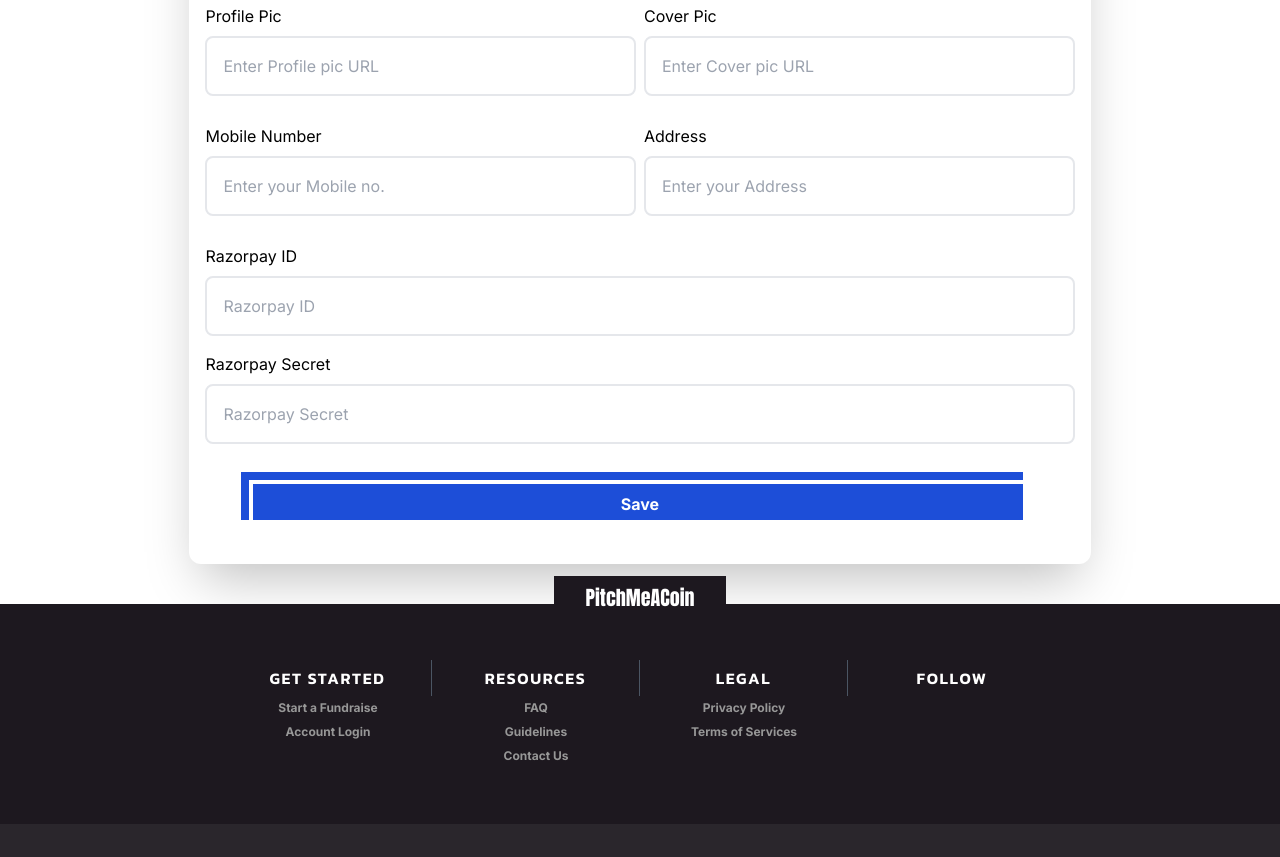
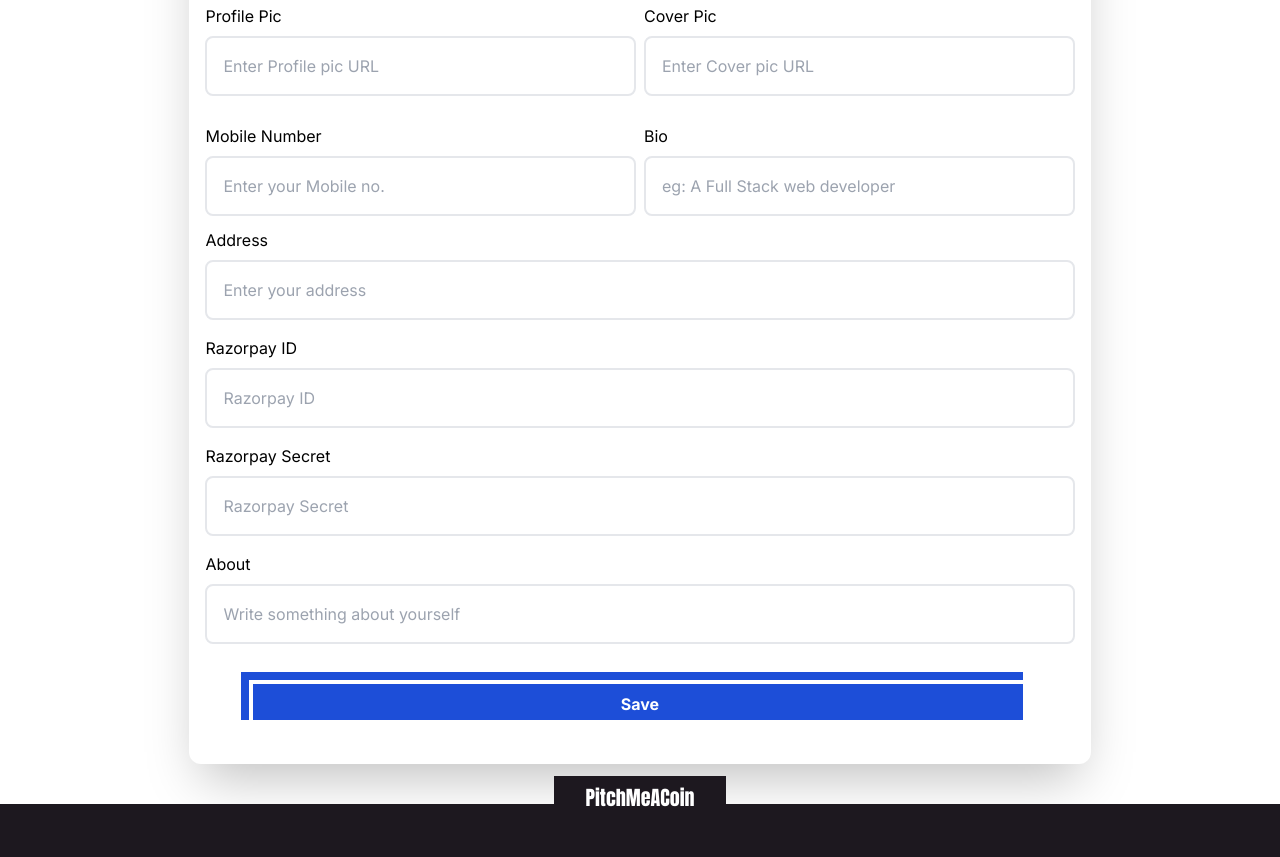
Before and after one commit to AbdullahShamoon/pitch-me-a-coin, a Next.js app: page /dashboard in a window 1280 px wide. Shown: the part 700-1557 px from the top of the page. Built offline with nearby package versions, Linux system fonts and the light colour scheme; no server answers; sample sign-in values are in the browser's storage; a web font is replaced by a local one.

Commit message:
Added dashboard inputs

```diff
--- a/app/dashboard/page.js
+++ b/app/dashboard/page.js
@@ -90,13 +90,13 @@ const page = () => {
                                     <div className="flex lg:flex-row md:flex-col sm:flex-col xs:flex-col gap-2 justify-center w-full">
                                         <div className="w-full  mb-4 mt-6">
                                             <label htmlFor="" className="mb-2 dark:text-gray-300">Profile Pic</label>
-                                            <input type="text" onChange={handleChange} name='profile_pic'
+                                            <input type="text" onChange={handleChange} name='profilepic'
                                                 className="mt-2 p-4 w-full border-2 rounded-lg dark:text-gray-200 dark:border-gray-600 dark:bg-gray-800"
                                                 placeholder="Enter Profile pic URL" />
                                         </div>
                                         <div className="w-full  mb-4 lg:mt-6">
                                             <label htmlFor="" className=" dark:text-gray-300">Cover Pic</label>
-                                            <input type="text" onChange={handleChange} name='cover_pic'
+                                            <input type="text" onChange={handleChange} name='coverpic'
                                                 className="mt-2 p-4 w-full border-2 rounded-lg dark:text-gray-200 dark:border-gray-600 dark:bg-gray-800"
                                                 placeholder="Enter Cover pic URL" />
                                         </div>
@@ -104,19 +104,27 @@ const page = () => {
                                     <div className="flex lg:flex-row md:flex-col sm:flex-col xs:flex-col gap-2 justify-center w-full">
                                         <div className="w-full  mb-3 mt-3">
                                             <label htmlFor="" className="mb-2 dark:text-gray-300">Mobile Number</label>
-                                            <input type="text" onChange={handleChange} name='mobile_number'
+                                            <input type='number' onChange={handleChange} name='mobile'
                                                 className="mt-2 p-4 w-full border-2 rounded-lg dark:text-gray-200 dark:border-gray-600 dark:bg-gray-800"
                                                 placeholder="Enter your Mobile no." />
                                         </div>
                                         <div className="w-full  mb-3 lg:mt-3">
-                                            <label htmlFor="" className=" dark:text-gray-300">Address</label>
-                                            <input type="text" onChange={handleChange} name='address'
+                                            <label htmlFor="" className=" dark:text-gray-300">Bio</label>
+                                            <input type="text" onChange={handleChange} name='bio'
                                                 className="mt-2 p-4 w-full border-2 rounded-lg dark:text-gray-200 dark:border-gray-600 dark:bg-gray-800"
-                                                placeholder="Enter your Address" />
+                                                placeholder="eg: A Full Stack web developer" />
                                         </div>
                                     </div>
                                     <div className="flex lg:flex-row md:flex-col sm:flex-col xs:flex-col gap-2 justify-center w-full">
-                                        <div className="w-full  mb-4 mt-4">
+                                        <div className="w-full  mb-2">
+                                            <label htmlFor="" className="mb-2 dark:text-gray-300">Address</label>
+                                            <input type="text" onChange={handleChange} name='address'
+                                                className="mt-2 p-4 w-full border-2 rounded-lg dark:text-gray-200 dark:border-gray-600 dark:bg-gray-800"
+                                                placeholder="Enter your address" />
+                                        </div>
+                                    </div>
+                                    <div className="flex lg:flex-row md:flex-col sm:flex-col xs:flex-col gap-2 justify-center w-full">
+                                        <div className="w-full  mb-4 mt-2">
                                             <label htmlFor="" className="mb-2 dark:text-gray-300">Razorpay ID</label>
                                             <input type="text" onChange={handleChange} name='razorpay_id'
                                                 className="mt-2 p-4 w-full border-2 rounded-lg dark:text-gray-200 dark:border-gray-600 dark:bg-gray-800"
@@ -129,6 +137,15 @@ const page = () => {
                                             <input type="text" onChange={handleChange} name='razorpay_secret'
                                                 className="mt-2 p-4 w-full border-2 rounded-lg dark:text-gray-200 dark:border-gray-600 dark:bg-gray-800"
                                                 placeholder="Razorpay Secret" />
+                                        </div>
+                                    </div>
+
+                                    <div className="flex lg:flex-row md:flex-col sm:flex-col xs:flex-col gap-2 justify-center w-full">
+                                        <div className="w-full  mb-4">
+                                            <label htmlFor="" className="mb-2 dark:text-gray-300">About</label>
+                                            <input type="text" onChange={handleChange} name='about'
+                                                className="mt-2 p-4 w-full border-2 rounded-lg dark:text-gray-200 dark:border-gray-600 dark:bg-gray-800"
+                                                placeholder="Write something about yourself" />
                                         </div>
                                     </div>
                                     {/* <div className="w-full rounded-lg bg-blue-500 mt-4 text-white text-lg font-semibold">
--- a/app/globals.css
+++ b/app/globals.css
@@ -12,3 +12,13 @@
 html{
     scroll-behavior: smooth;
 }
+
+input[type='number'] {
+    -moz-appearance: textfield;/*For FireFox*/
+    appearance: textfield;
+
+    &::-webkit-inner-spin-button { /*For Webkits like Chrome and Safari*/
+      -webkit-appearance: none;
+      margin: 0;
+    }
+  }
--- a/models/User.js
+++ b/models/User.js
@@ -8,6 +8,12 @@ const UserSchema = new Schema({
     dob: { type: Date },
     profilepic: { type: String },
     coverpic: { type: String },
+    mobile: { type: Number },
+    address: { type: String },
+    bio: { type: String },
+    about: { type: String },
+    razorpay_id: { type: String },
+    razorpay_secret: { type: String },
     createdAt: { type: Date, default: Date.now },
     updatedAt: { type: Date, default: Date.now },
 })
```
